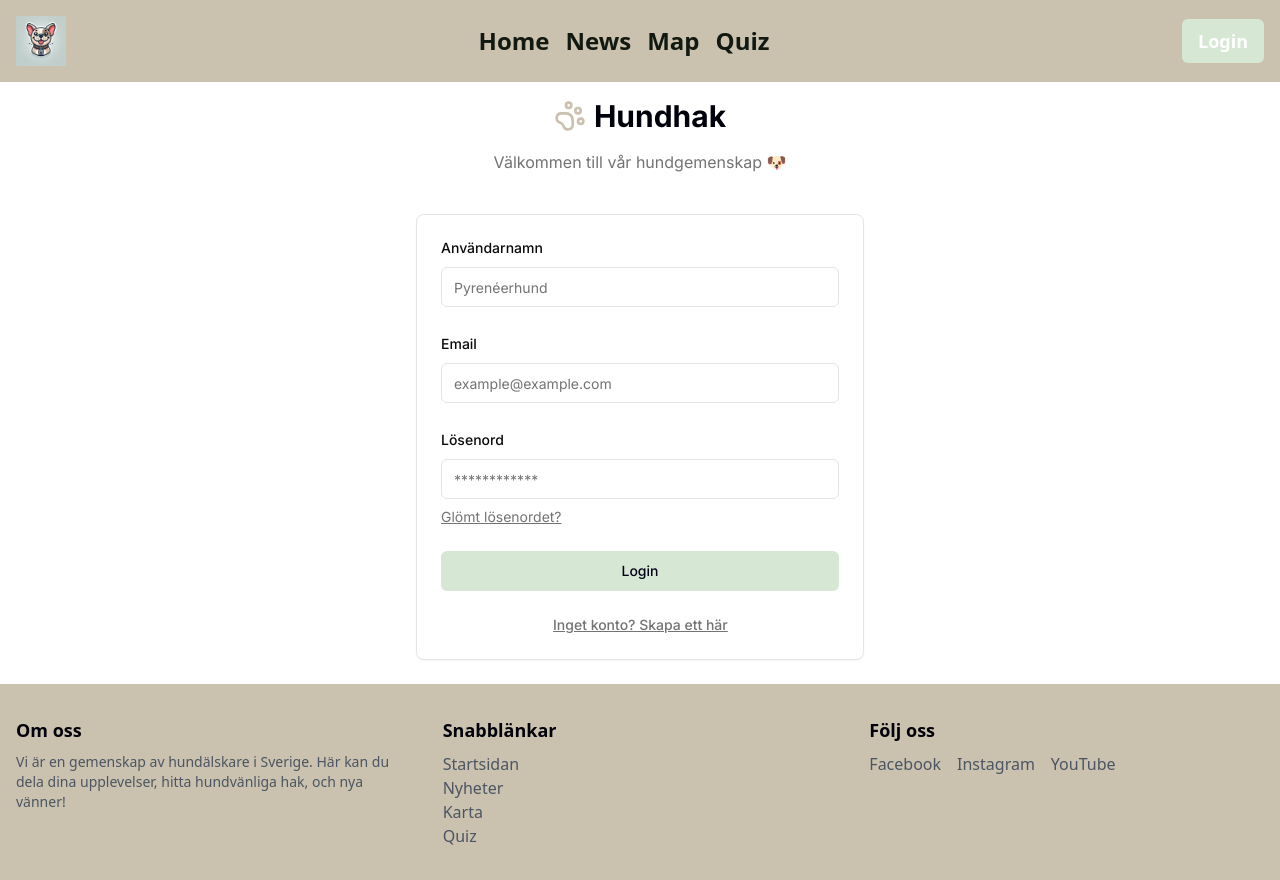
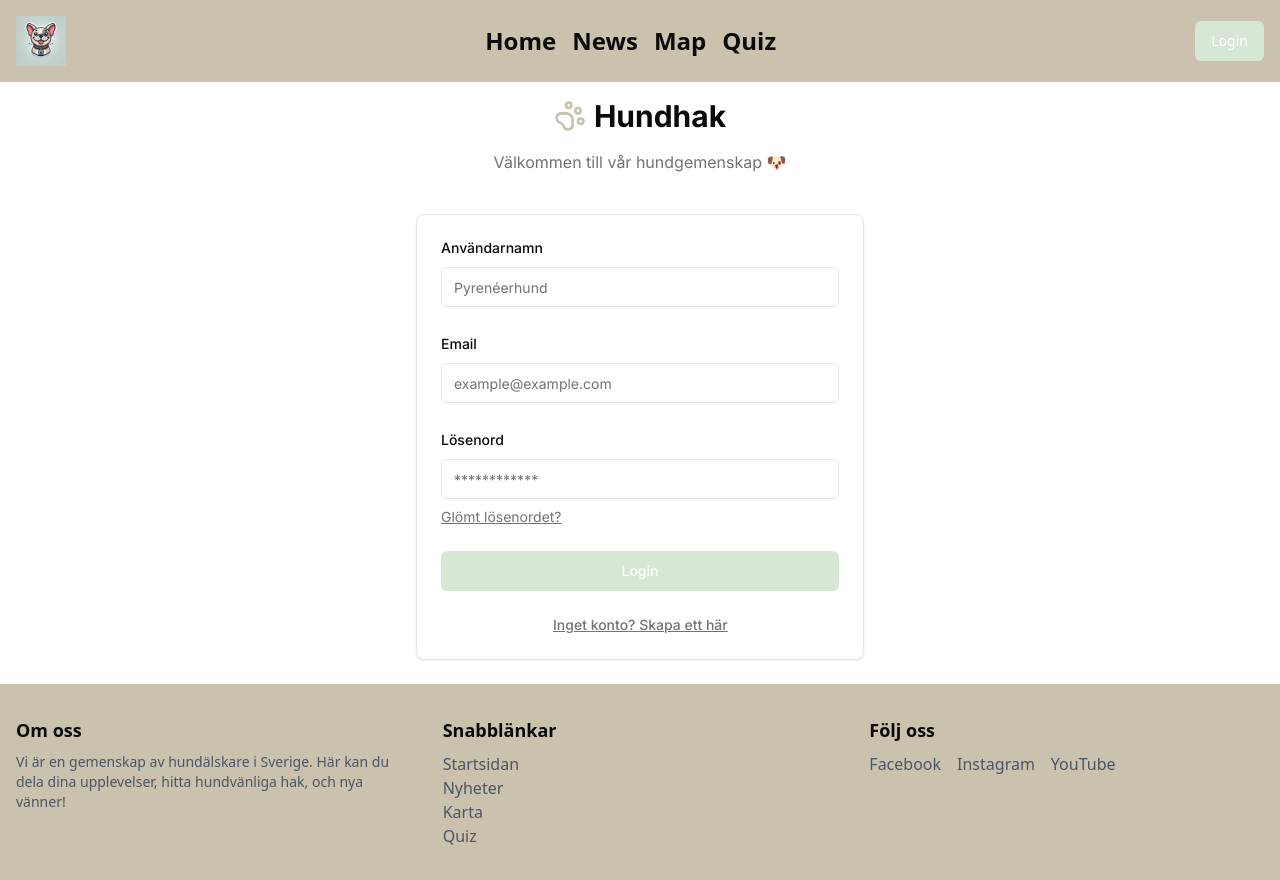
Before and after one commit to Hundhak/Hundhak-SSR-UI, a Next.js app: page /login in a window 1280 px wide. Built offline with nearby package versions, Linux system fonts and the light colour scheme.

Commit message:
Minor design changes.

```diff
--- a/src/app/globals.css
+++ b/src/app/globals.css
@@ -10,13 +10,13 @@
     --card-foreground: 0 0% 3.9%;
     --popover: 0 0% 100%;
     --popover-foreground: 0 0% 3.9%;
-    --primary: 202, 193, 174; /* Pale Beige */
+    --primary: 40.71 20.9% 73.73%; /* Pale Beige */
     --primary-foreground: 0 0% 98%;
-    --secondary: 214, 231, 211;  /* Soft Sage Green */
-    --secondary-foreground: 0 0% 9%;
+    --secondary: 111 29.41% 86.67%;  /* Soft Sage Green */
+    --secondary-foreground: 0 0% 100%;
     --muted: 0 0% 96.1%;
     --muted-foreground: 0 0% 45.1%;
-    --accent: 18, 25, 17;  /* Dark Green */
+    --accent: 229.41, 30.36%, 78.04%;  /* Pale Blue */
     --accent-foreground: 0 0% 9%;
     --destructive: 0 84.2% 60.2%;
     --destructive-foreground: 0 0% 98%;
@@ -64,28 +64,15 @@
     @apply border-border;
   }
   body {
-    color: rgb(var(--foreground));
-    background-color: rgb(var(--primary));
+    color: hsl(var(--foreground));
+    background-color: hsl(var(--primary));
   }
 }
 
 header {
-  background-color: rgb(var(--primary));
+  background-color: hsl(var(--primary));
 }
 
-a {
-  color: rgb(var(--accent));
-}
-
-button {
-  background-color: rgb(var(--accent));
-  border: none;
-  padding: 10px 20px;
-  color: rgb(var(--foreground));
-  cursor: pointer;
-  border-radius: 5px;
-}
-
-button:hover {
-  background-color: rgba(var(--accent), 0.8); /* Slightly darker green for hover effect */
-}
+/* a {
+  color: hsl(var(--accent));
+} */
--- a/src/components/ui/button.jsx
+++ b/src/components/ui/button.jsx
@@ -11,11 +11,11 @@ const buttonVariants = cva(
       variant: {
         default: "bg-primary text-primary-foreground hover:bg-primary/90",
         destructive:
-          "bg-destructive text-destructive-foreground hover:bg-destructive/90",
+          "bg-destructive text-destructive-foreground hover:bg-destructive/80",
         outline:
           "border border-input bg-background hover:bg-accent hover:text-accent-foreground",
         secondary:
-          "bg-secondary text-secondary-foreground hover:bg-secondary/80",
+          "bg-secondary text-secondary-foreground hover:bg-secondary/70",
         ghost: "hover:bg-accent hover:text-accent-foreground",
         link: "text-primary underline-offset-4 hover:underline",
       },
--- a/src/components/ui/profile-button.jsx
+++ b/src/components/ui/profile-button.jsx
@@ -1,4 +1,6 @@
 import Image from "next/image"
+import Link from "next/link"
+import { Button } from "./button"
 
 const ProfileButton = ({ isLoggedIn, profileImageUrl }) => {
   return (
@@ -14,12 +16,9 @@ const ProfileButton = ({ isLoggedIn, profileImageUrl }) => {
           />
         </a>
       ) : (
-        <a
-          href="/login"
-          className="font-semibold text-lg bg-secondary text-white px-4 py-2 rounded-md transition duration-300"
-        >
-          Login
-        </a>
+        <Link href={'/login'}>
+          <Button variant="secondary">Login</Button>
+        </Link>
       )}
     </div>
   )
--- a/tailwind.config.js
+++ b/tailwind.config.js
@@ -24,12 +24,12 @@ module.exports = {
         background: "hsl(var(--background))",
         foreground: "hsl(var(--foreground))",
         primary: {
-          DEFAULT: "rgb(var(--primary))",
-          foreground: "rgb(var(--primary-foreground))",
+          DEFAULT: "hsl(var(--primary))",
+          foreground: "hsl(var(--primary-foreground))",
         },
         secondary: {
-          DEFAULT: "rgb(var(--secondary))",
-          foreground: "rgb(var(--secondary-foreground))",
+          DEFAULT: "hsl(var(--secondary))",
+          foreground: "hsl(var(--secondary-foreground))",
         },
         destructive: {
           DEFAULT: "hsl(var(--destructive))",
```
